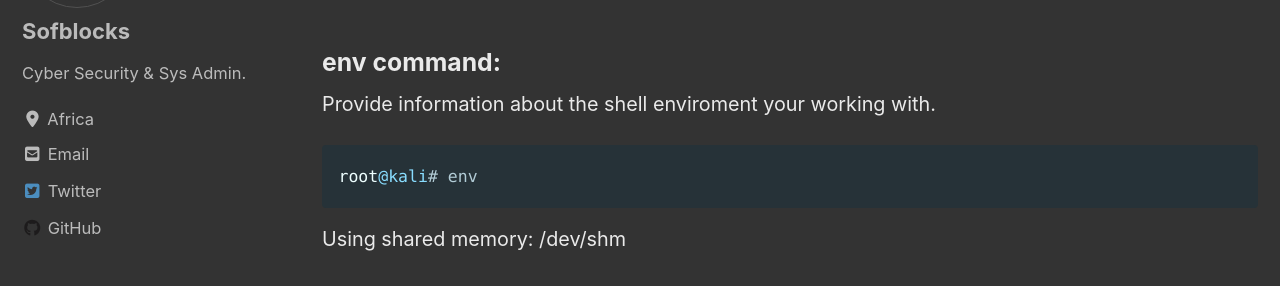
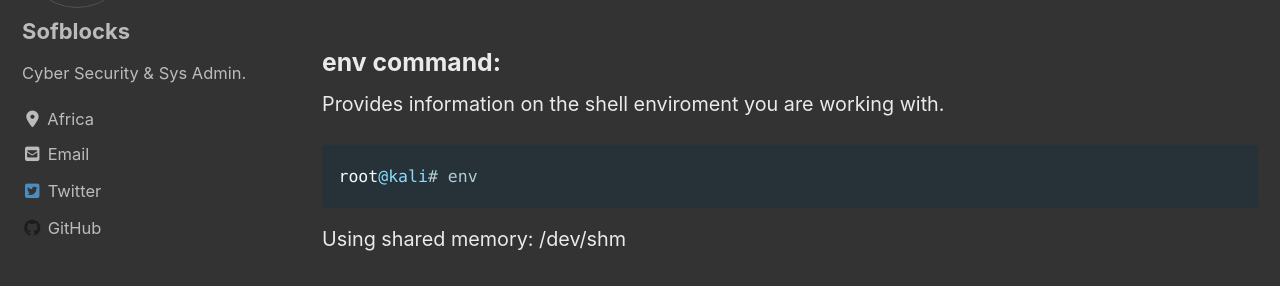
Before and after one commit to sofblocks/sofblocks.github.io, a Jekyll site: the page built from _posts/ctf/2020-06-14-cronos.md, in a window 1280 px wide and 900 px high, scrolled down 3342 px. Shown: the part 168-454 px from the top of the window. Built offline with Jekyll 4.4.1, drawn with Linux system fonts in a browser that asks for light colours; cached includes are drawn as plain includes; nearby versions of some CDN libraries; comment, search, counter and statistics services are not loaded.

Commit message:
Update 2020-06-14-cronos.md

````diff
--- a/_posts/ctf/2020-06-14-cronos.md
+++ b/_posts/ctf/2020-06-14-cronos.md
@@ -83,7 +83,7 @@ nmap -T4 -p 53 --script dns-brute 10.10.10.13
 ```
 ### env command:
 
-Provide information about the shell enviroment your working with.
+Provides information on the shell enviroment you are working with.
 ```python
 root@kali# env
 ```
````
